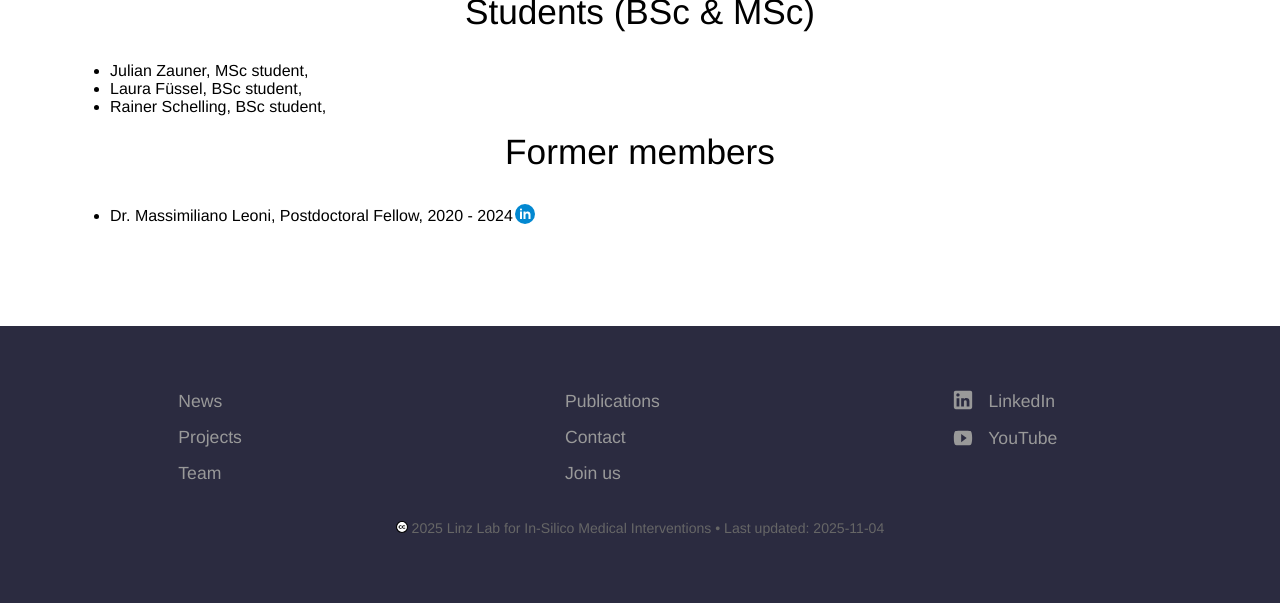
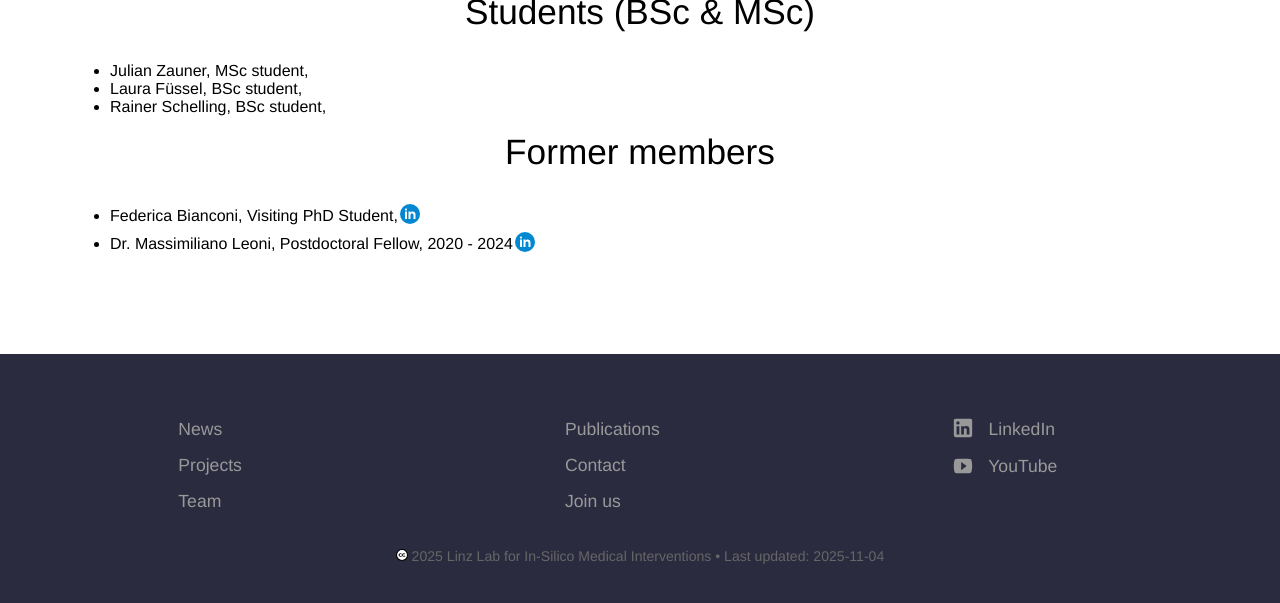
Before and after one commit to linzlabinsilmed/linzlabinsilmed.github.io, a Jekyll site: the page built from team.html, in a window 1280 px wide and 900 px high, scrolled down 1203 px, cut to the strip 283-886 px from the top of the window. Built offline with Jekyll 4.4.1, drawn with Linux system fonts in a browser that asks for light colours.

Commit message:
Update former_members.yml

```diff
--- a/_data/team/former_members.yml
+++ b/_data/team/former_members.yml
@@ -1,3 +1,9 @@
+- name: Federica Bianconi
+  position: Visiting PhD Student
+  image_path: https://tcbiomech.unicampus.it/wp-content/uploads/2025/03/Federica-Bianconi-1024x921.png
+  scholar: https://scholar.google.com/citations?user=2ViXhXQAAAAJ
+  linkedin: https://at.linkedin.com/in/federica-bianconi/
+  email: f.bianconi@unicampus.it
 - name: Dr. Massimiliano Leoni
   position: Postdoctoral Fellow
   years: 2020 - 2024
```
